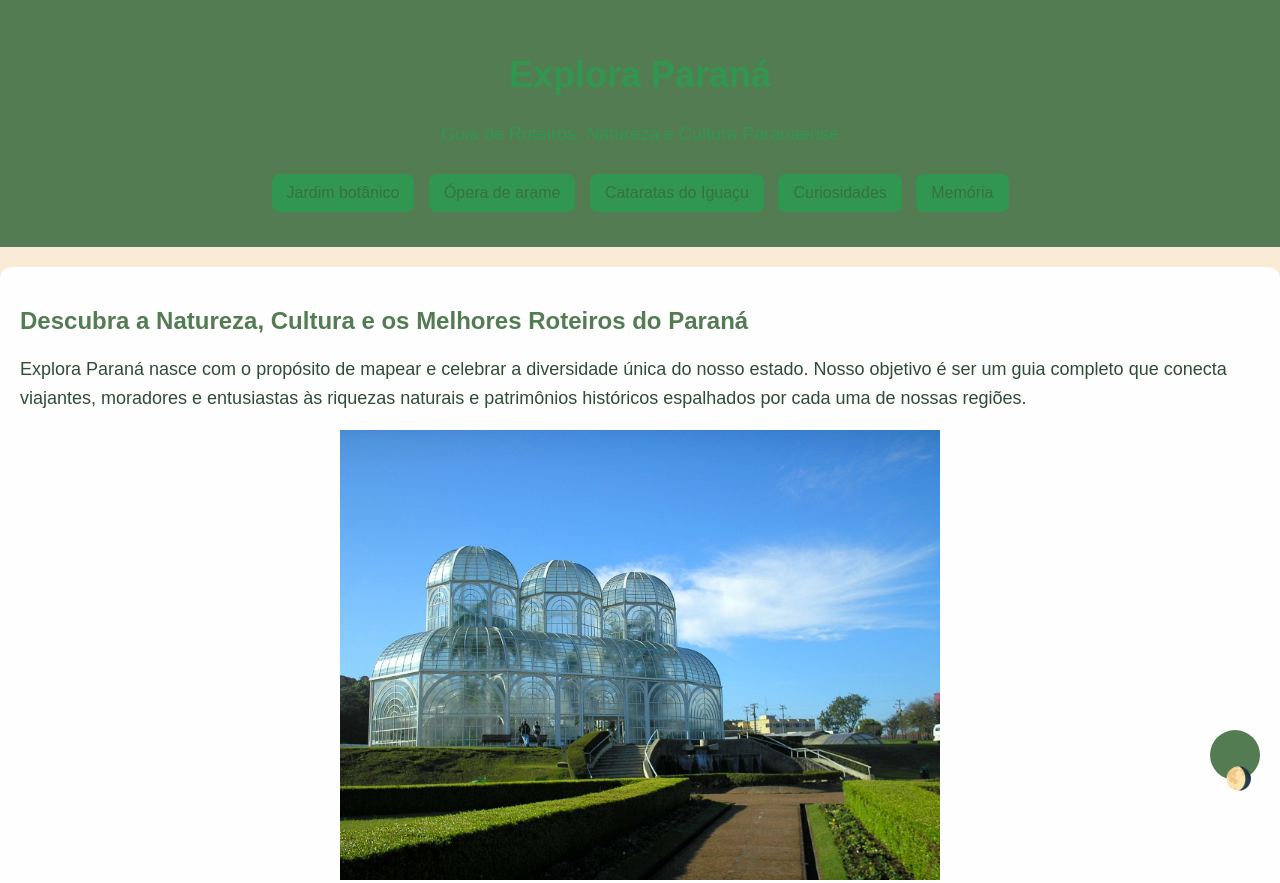
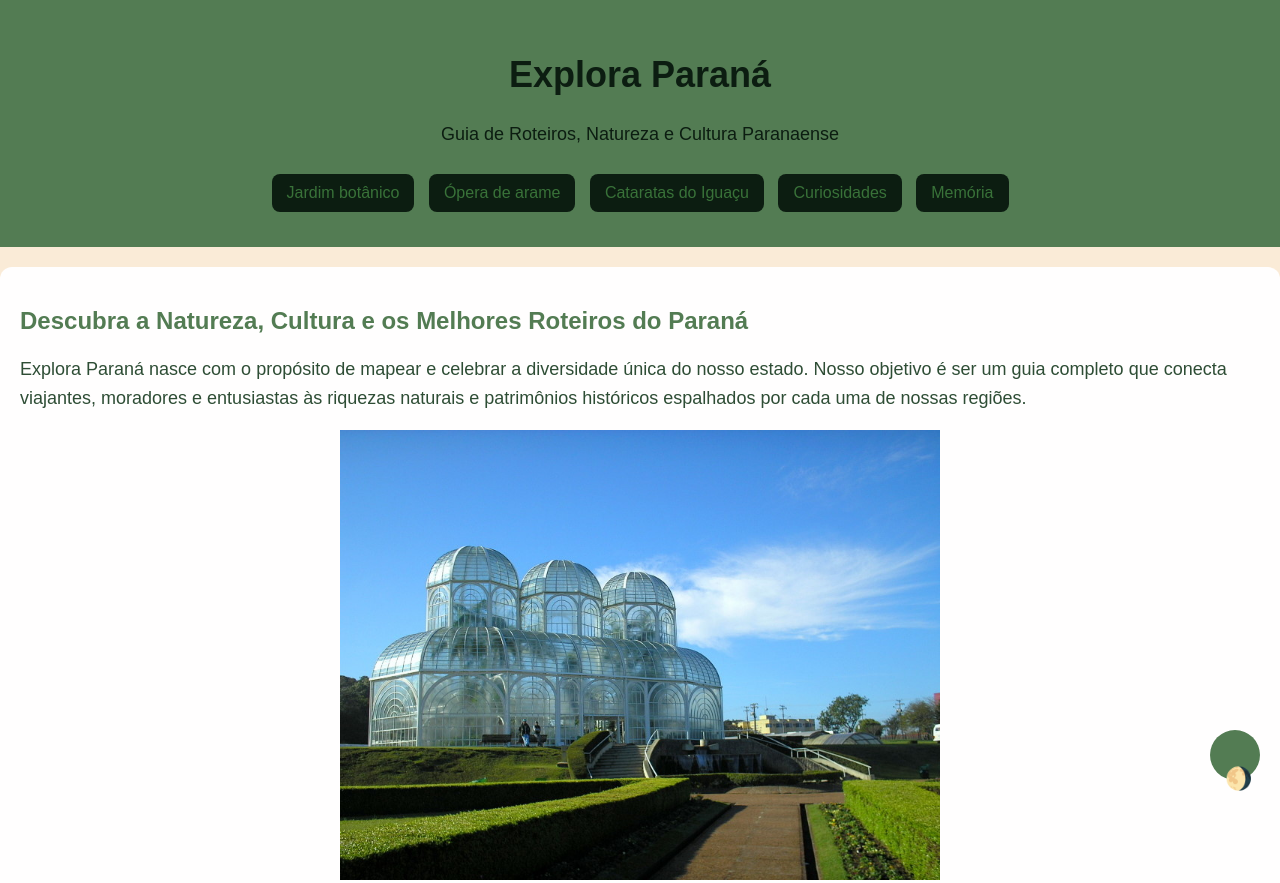
Before and after one commit to lauraelizamartins-cmyk/tarefaeddigital, a plain HTML site: page index.html in a window 1280 px wide. Shown: the top 883 px of the page. Drawn offline with Linux system fonts and the light colour scheme.

Commit message:
ajuste de cor

```diff
--- a/style.css
+++ b/style.css
@@ -2,7 +2,7 @@
     --cor-fundo: antiquewhite;
     --cor-texto: rgb(46, 77, 53);
     --cor-principal:rgb(83, 124, 83);
-    --cor-secundaria: rgb(49, 150, 79);
+    --cor-secundaria: rgb(12, 29, 17);
     --cor-hover:rgb(250, 252, 253);
     --cor-superficie: rgb(255, 254, 254);
     --cor-card: aliceblue;;
```
